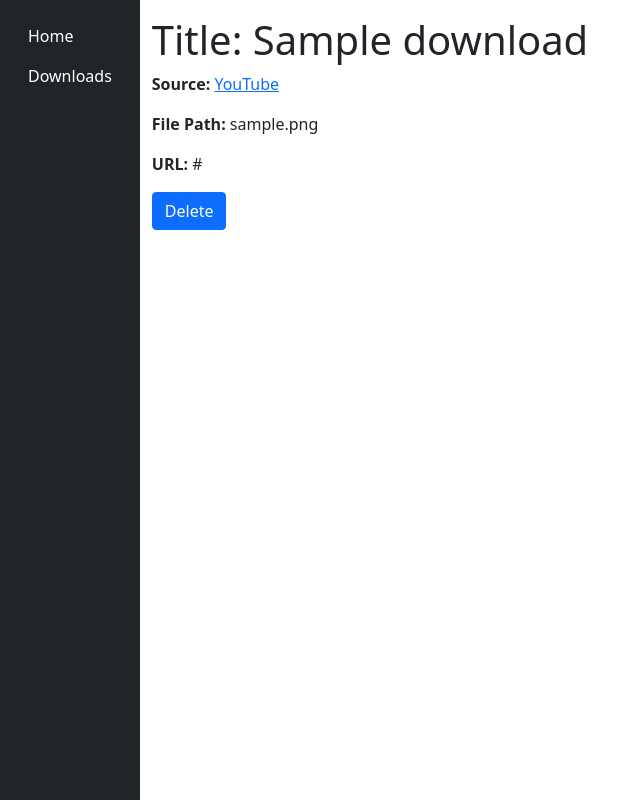
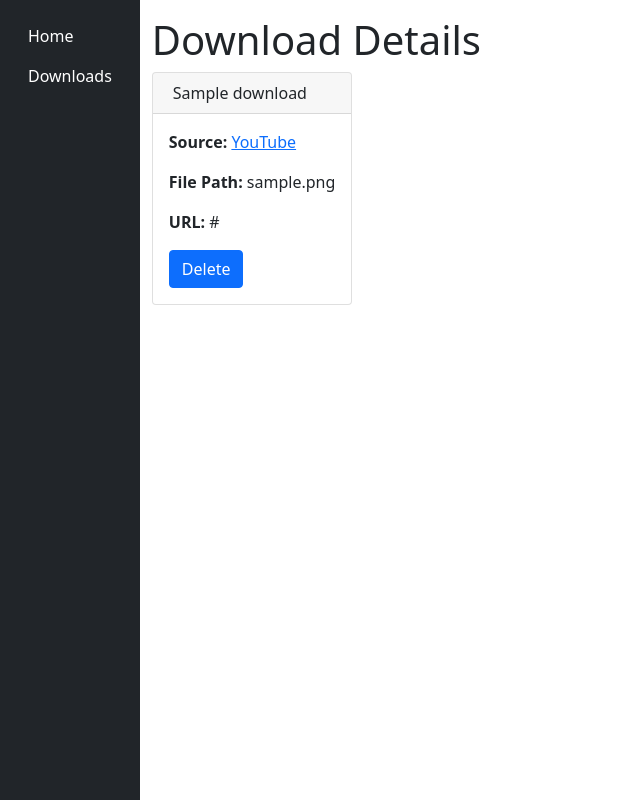
Before and after one commit to kerrynich/download-ui, a Django app: page /download/1/ in a window 1280 px wide. Shown: the whole page, without its empty margins (0-640 px from the left). Run offline with Django 3.2, Linux system fonts and the light colour scheme; tables that the repository leaves empty hold one stand-in row (values such as "Sample post").

Commit message:
added card format to detail page

```diff
--- a/download_ui/download_ui/apps/download/templates/download_detail.html
+++ b/download_ui/download_ui/apps/download/templates/download_detail.html
@@ -1,11 +1,20 @@
 {% extends "base_generic.html" %}
 
 {% block content %}
-  <h1>Title: {{ download.title }}</h1>
+  <h1>Download Details</h1>
+  <div class="row g-0">
+    <div class="card mb-4 col-sm-auto">
+      <div class="card-header">
+          <i class="fas fa-table me-1"></i>
+          {{ download.title }}
+      </div>
+      <div class="card-body">
+        <p><strong>Source:</strong> <a href="">{{ download.source }}</a></p> <!-- source detail link not yet defined -->
+        <p><strong>File Path:</strong> {{ download.file_path }}</p>
+        <p><strong>URL:</strong> {{ download.url }}</p>
 
-  <p><strong>Source:</strong> <a href="">{{ download.source }}</a></p> <!-- source detail link not yet defined -->
-  <p><strong>File Path:</strong> {{ download.file_path }}</p>
-  <p><strong>URL:</strong> {{ download.url }}</p>
-
-  <a class="btn btn-primary" href="{% url 'download:delete' download.id %}">Delete</a>
+        <a class="btn btn-primary" href="{% url 'download:delete' download.id %}">Delete</a>
+      </div>
+    </div>
+  </div>
 {% endblock %}
```
